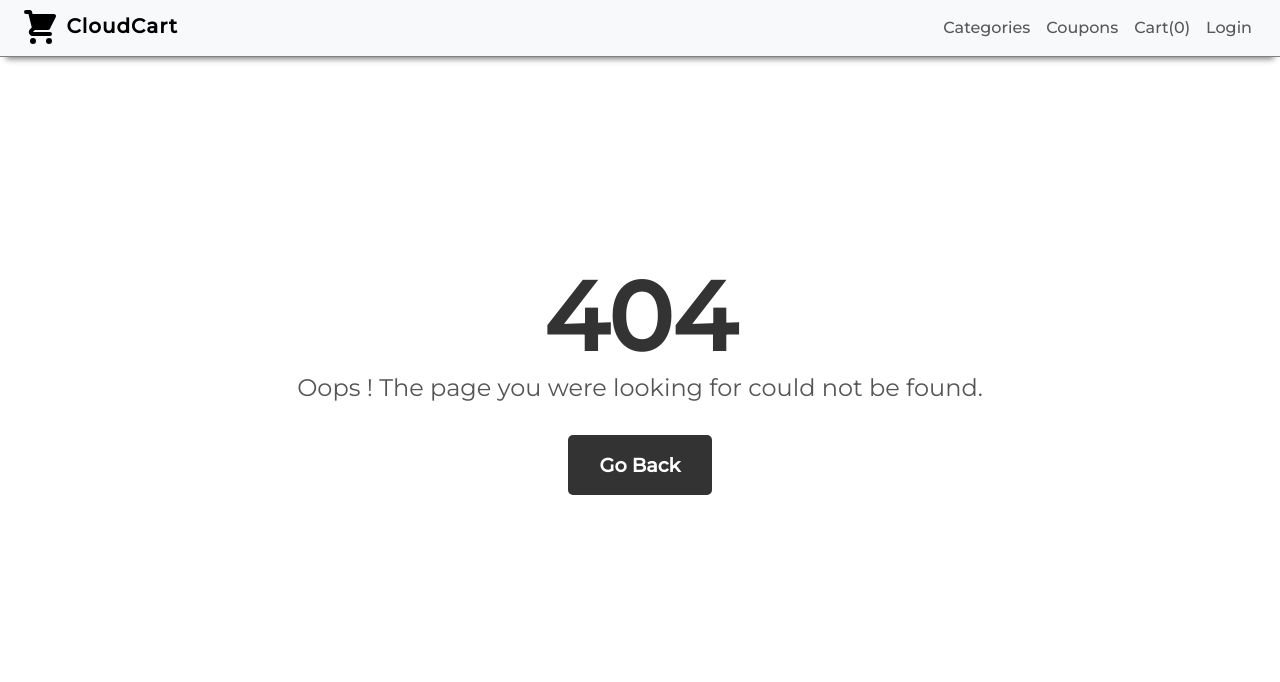
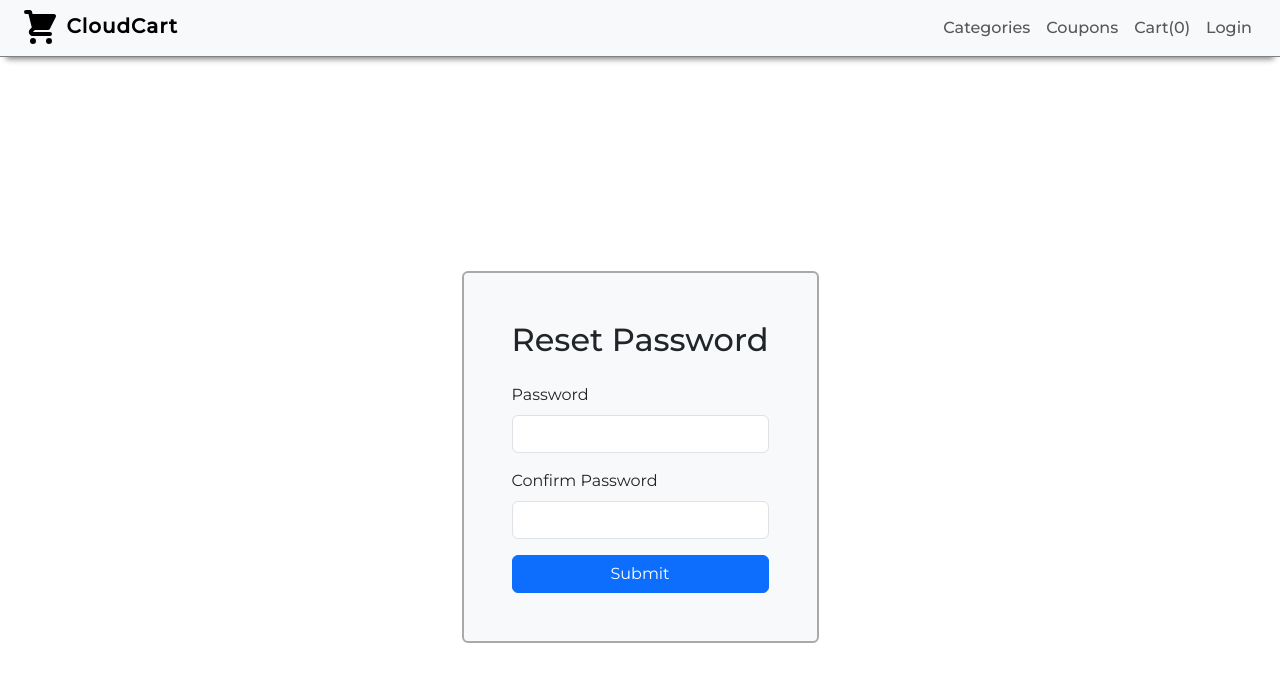
Before and after one commit to mehuldantani/project, a React (Create React App) app in the folder client/: page /resetpassword/1 in a window 1280 px wide. Before the commit this address had no page. Shown: the top 682 px of the page. Built offline with nearby package versions, Linux system fonts and the light colour scheme.

Commit message:
added routing and forgot password functionality

```diff
--- a/client/package.json
+++ b/client/package.json
@@ -10,6 +10,7 @@
     "axios": "^1.4.0",
     "react": "^18.2.0",
     "react-dom": "^18.2.0",
+    "react-hot-toast": "^2.4.1",
     "react-icons": "^4.8.0",
     "react-router-dom": "^6.11.1",
     "react-scripts": "5.0.1",
--- a/client/src/App.js
+++ b/client/src/App.js
@@ -5,21 +5,28 @@ import About from './pages/About.js'
 import PageNotFound from './pages/pagenotfound.js'
 import Register from './pages/Auth/register.js'
 import Login from './pages/Auth/login.js'
-import { ToastContainer} from 'react-toastify';
-import 'react-toastify/dist/ReactToastify.css';
 import Dashboard from './pages/user/dashboard.js'
 import PrivateRoute from './components/routes/private.js'
+import Forgotpassword from './pages/Auth/forgotpw.js'
+import Resetpassword from './pages/Auth/resetpw.js'
 
 function App() {
   return (
     <div>
       <Routes>
-        <Route path='/' element = {<Homepage/>} />
+        <Route path="/" element={<PrivateRoute/>}>
+          <Route path='' element = {<Homepage/>} />
+        </Route>
         <Route path="/dashboard" element={<PrivateRoute/>}>
           <Route path='' element = {<Dashboard/>} />
         </Route>
         <Route path='/login' element = {<Login/>} />
         <Route path='/register' element = {<Register/>} />
+        <Route path='/forgotpassword' element = {<Forgotpassword/>} />
+        <Route path="/resetpassword" element={<PrivateRoute/>}>
+          <Route path='' element = {<Resetpassword/>} />
+        </Route>
+        <Route path='/resetpassword/:token' element = {<Resetpassword/>} />
         <Route path='/contact' element = {<Contact/>} />
         <Route path='/about' element = {<About/>} />
         <Route path='/*' element = {<PageNotFound/>} />
--- a/client/src/components/layout/header.js
+++ b/client/src/components/layout/header.js
@@ -3,7 +3,7 @@ import {NavLink,Link,useNavigate} from 'react-router-dom'
 import {HiShoppingCart} from 'react-icons/hi'
 import { useAuth } from '../../context/auth'
 import axios from 'axios'
-import {toast} from 'react-toastify'
+import toast from 'react-hot-toast';
 
 const Header = () => {
 
--- a/client/src/components/layout/layout.js
+++ b/client/src/components/layout/layout.js
@@ -1,14 +1,22 @@
 import React from 'react'
-import Header from './header.js'
-import { ToastContainer} from 'react-toastify';
-import 'react-toastify/dist/ReactToastify.css';
+import Header from './header.js';
+import { Toaster } from 'react-hot-toast';
 
 const layout = ({children}) => {
   return (
     <div>
       <Header/>
       <main style={{minHeight:'80vh'}}>
-        <ToastContainer/>
+      <Toaster
+        position="top-right"
+        toastOptions={{
+          duration: 3000,
+          style: {
+            background: '#333',
+            color: '#fff',
+          },
+        }}
+      />
       {children}
       </main>
       </div>
--- a/client/src/components/routes/private.js
+++ b/client/src/components/routes/private.js
@@ -4,8 +4,8 @@ import { Outlet } from "react-router-dom";
 import axios from "axios";
 import Spinner from '../spinner.js'
 
+export default function PrivateRoute(){
 
-export default function PrivateRoute(){
     const [ok,setOk] = useState(false)
     const [auth,setAuth] = useAuth()
 
@@ -13,15 +13,15 @@ export default function PrivateRoute(){
 
         const authcheck = async()=>{
             const res = await axios.get("api/v1/auth/user-auth")
-            console.log(res)
+
             if(res.data.ok){
                 setOk(true)
             }else{
                 setOk(false)
             }
-            console.log(auth)
-            if(auth?.token) authcheck()
         }
+
+        if(auth?.token) authcheck()
 
     },[auth?.token])
 
--- a/client/src/components/spinner.js
+++ b/client/src/components/spinner.js
@@ -29,7 +29,7 @@ const Spinner = () => {
   <div className="spinner-grow mx-2" role="status"></div>
   <div className="spinner-grow mx-2" role="status"></div>
   </div>
-  <span className="sr-only fs-3">Redirecting to Login in {count} Seconds.</span>
+  <span className="sr-only fs-3">Authenticating . . .</span>
 </div>
 
     </>
--- a/client/src/pages/Auth/register.js
+++ b/client/src/pages/Auth/forgotpw.js
@@ -1,10 +1,10 @@
 import Layout from '../../components/layout/layout.js';
-import {toast} from 'react-toastify'
+import toast from 'react-hot-toast';
 import {React,useState} from 'react';
-import {Link, useNavigate} from 'react-router-dom'
+import {useNavigate} from 'react-router-dom'
 import axios from 'axios'
 
-const Register = () => {
+const Forgotpassword = () => {
 
     const [email, setEmail] = useState("");
     const [password, setPassword] = useState("");
@@ -17,16 +17,14 @@ const Register = () => {
     const HandleSubmit = async (e)=>{
       e.preventDefault()
       try{
-        const resp = await axios.post("api/v1/auth/signup",{
-            "name": name,
-            "email": email,
-            "password": password
+        const resp = await axios.post("api/v1/auth/password/forgot/",{
+            "email": email
         }
         );
         if (resp.status === 200 && resp.data.success) {
           // show success message to the user
-          //navigate('/contact')
-          toast.success("User Created Successfully.");
+          navigate('/login')
+          toast.success("We have sent an email to email address.");
 
         } else {
           // show error message to the user
@@ -42,21 +40,10 @@ const Register = () => {
       <Layout>
   <div class="container d-flex justify-content-center align-items-center vh-100">
     <div class="max-width-250 rounded p-5 login-container">
-      <h2 class="text-center mb-4">Sign Up</h2>
+      <h2 class="text-center mb-4">Forgot Password</h2>
       <form onSubmit={HandleSubmit}>
         <div class="mb-3">
-          <label for="exampleInputName" class="form-label">Name</label>
-          <input
-            type="text"
-            class="form-control"
-            id="exampleInputName"
-            value={name}
-            onChange={(e)=>{setName(e.target.value)}}
-            required
-          />
-        </div>
-        <div class="mb-3">
-          <label for="exampleInputEmail1" class="form-label">Email address</label>
+          <label for="exampleInputEmail1" class="form-label">Registered Email address</label>
           <input
             type="email"
             class="form-control"
@@ -67,24 +54,8 @@ const Register = () => {
             required
           />
         </div>
-        <div class="mb-3">
-          <label for="exampleInputPassword1" class="form-label">Password</label>
-          <input
-            type="password"
-            class="form-control"
-            id="exampleInputPassword1"
-            value={password}
-            onChange={(e)=>{setPassword(e.target.value)}}
-            required
-          />
-        </div>
         <button type="submit" class="btn btn-primary w-100">Submit</button>
       </form>
-      <div class="mt-3 text-center">
-      <Link to='/login' className="signin">
-        Sign In
-        </Link>
-      </div>
     </div>
   </div>
 </Layout>
@@ -92,4 +63,4 @@ const Register = () => {
     )
   }
 
-export default Register;
+export default Forgotpassword;
--- a/client/src/pages/Auth/login.js
+++ b/client/src/pages/Auth/login.js
@@ -1,7 +1,7 @@
 import {React,useState} from 'react';
 import Layout from '../../components/layout/layout.js';
 import {Link, useNavigate,useLocation} from 'react-router-dom'
-import {toast} from 'react-toastify'
+import toast from 'react-hot-toast';
 import axios from 'axios'
 import { useAuth } from '../../context/auth.js';
 
@@ -56,6 +56,7 @@ const Login = () => {
               class="form-control"
               id="exampleInputEmail1"
               aria-describedby="emailHelp"
+              autoComplete="new-password"
               value={email}
               onChange={(e)=>{setEmail(e.target.value)}}
               required
@@ -79,6 +80,11 @@ const Login = () => {
           Sign up now
           </Link>
         </div>
+        <div class="mt-3 text-center">
+        <Link to='/forgotpassword' className="singup">
+          Forgot Password?
+          </Link>
+        </div>
       </div>
     </div>
   </Layout>
--- /dev/null
+++ b/client/src/pages/Auth/resetpw.js
@@ -0,0 +1,78 @@
+import Layout from '../../components/layout/layout.js';
+import toast from 'react-hot-toast';
+import {React,useState} from 'react';
+import {useNavigate,useParams} from 'react-router-dom'
+import axios from 'axios'
+
+const Resetpassword = () => {
+
+    const [password, setPassword] = useState("");
+    const [confirmpassword, setConfirmpassword] = useState("");
+
+    const { token } = useParams();
+    const navigate = useNavigate();
+
+    console.log(password,confirmpassword,token)
+    //handle submit
+    const HandleSubmit = async (e)=>{
+      e.preventDefault()
+      const url = `api/v1/auth/password/reset/${token}`;
+      try{
+        const resp = await axios.post(url,{
+            "password": password,
+            "confirmPassword": confirmpassword
+        }
+        );
+        if (resp.status === 200 && resp.data.success) {
+          // show success message to the user
+          navigate('/login')
+          toast.success("Password Reset Successfully");
+
+        } else {
+          // show error message to the user
+          toast.error("Something Went Wrong.");
+        }
+      } catch(error){
+        console.log(error)
+        toast.error("Something Went Wrong.")
+      }
+    }
+
+    return (
+      <Layout>
+  <div class="container d-flex justify-content-center align-items-center vh-100">
+    <div class="max-width-250 rounded p-5 login-container">
+      <h2 class="text-center mb-4">Reset Password</h2>
+      <form onSubmit={HandleSubmit}>
+        <div class="mb-3">
+          <label for="exampleInputPassword1" class="form-label">Password</label>
+          <input
+            type="password"
+            class="form-control"
+            id="exampleInputPassword1"
+            value={password}
+            onChange={(e)=>{setPassword(e.target.value)}}
+            required
+          />
+        </div>
+        <div class="mb-3">
+          <label for="exampleInputPassword2" class="form-label">Confirm Password</label>
+          <input
+            type="password"
+            class="form-control"
+            id="exampleInputPassword2"
+            value={confirmpassword}
+            onChange={(e)=>{setConfirmpassword(e.target.value)}}
+            required
+          />
+        </div>
+        <button type="submit" class="btn btn-primary w-100">Submit</button>
+      </form>
+    </div>
+  </div>
+</Layout>
+
+    )
+  }
+
+export default Resetpassword;
```
Also changed, not shown: 2 other files (tests, documents, lock files or other folders).
